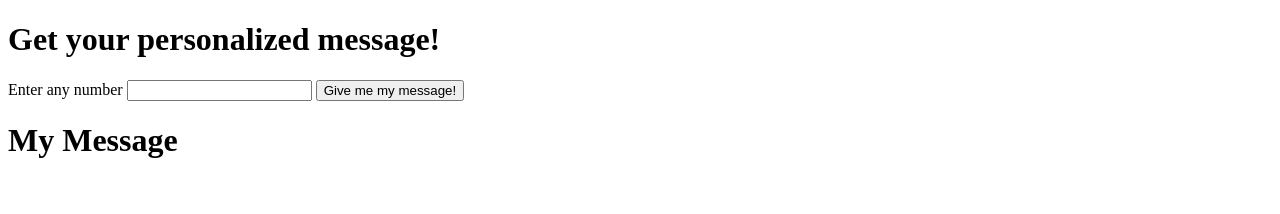
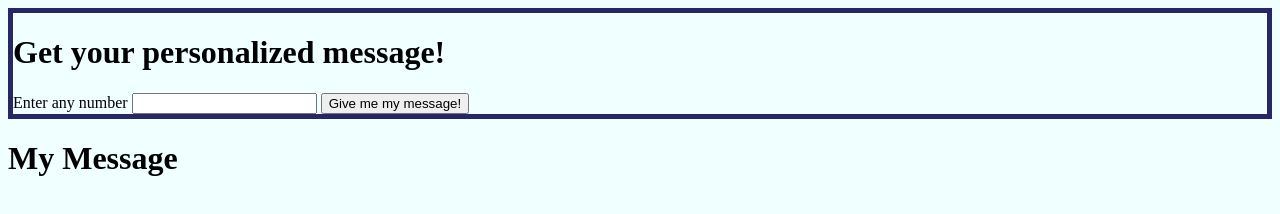
Before and after one commit to g-lee2/mr-robogers-neighborhood, a plain HTML site: page index.html in a window 1280 px wide. Drawn offline with Linux system fonts and the light colour scheme.

Commit message:
edit style and layout of website

```diff
--- a/css/styles.css
+++ b/css/styles.css
@@ -0,0 +1,6 @@
+body {
+  background-color: azure;
+}
+.center-of-site {
+  border: 5px solid rgb(39, 39, 104);
+}
--- a/index.html
+++ b/index.html
@@ -6,13 +6,17 @@
     <title>Mr. Roboger's Neighborhood</title>
   </head>
   <body>
+    <div class="center-of-site">
     <h1>Get your personalized message!</h1>
     <form>
       <label for="replaceNumber">Enter any number</label>
       <input id="replaceNumber" type="number">
       <button type="submit">Give me my message!</button>
     </form>
+    </div>
+    <div class="the-result">
     <h1>My Message</h1>
     <p><span class="message"></span></p>
+    </div>
   </body>
 </html>
```
